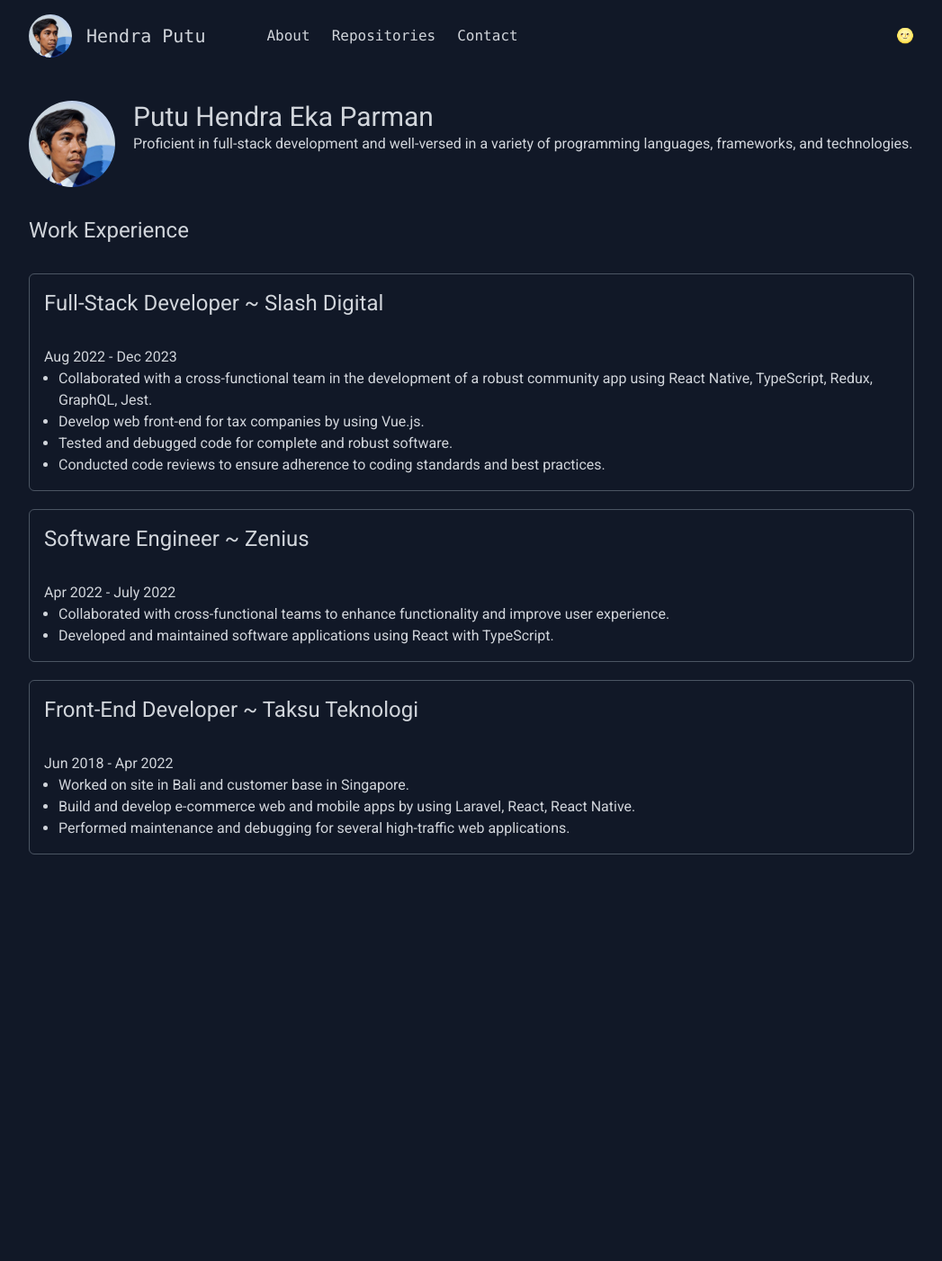
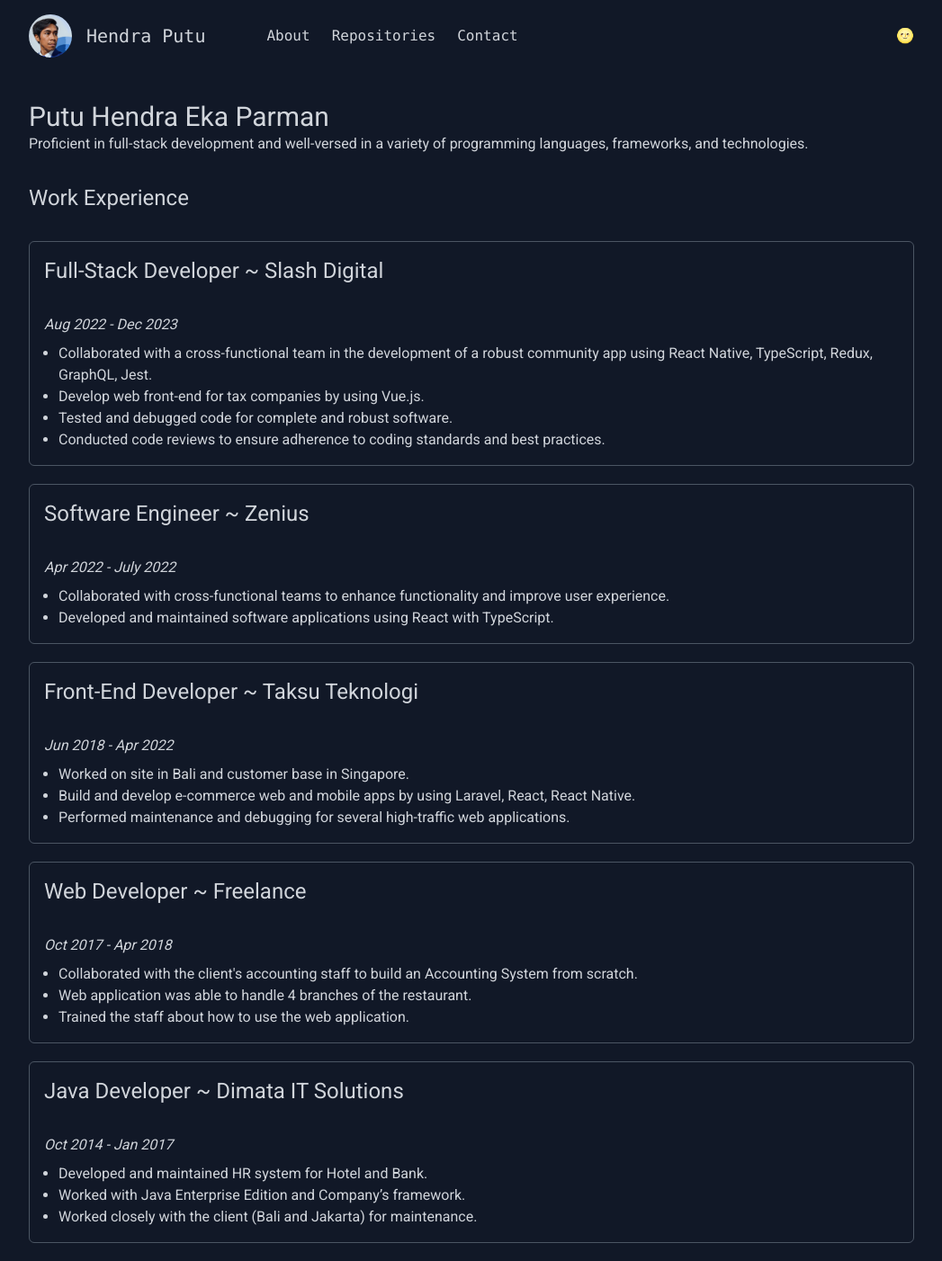
Before and after one commit to hendramchen/portfolio, a Next.js app: page /about in a window 1280 px wide. Shown: the whole page at 90% size, without its empty margins (116-1163 px from the left). Before the commit the page ends 970 px from the top, so only its background shows below. Built offline with nearby package versions, Linux system fonts and the light colour scheme.

Commit message:
update about and home page

```diff
--- a/app/about/page.tsx
+++ b/app/about/page.tsx
@@ -1,5 +1,3 @@
-import Image from "next/image";
-import profile from "../../public/images/profile-picture.png";
 import Card from "@/components/card";
 import H1 from "@/components/h1";
 
@@ -44,28 +42,37 @@ const workExperiences: WorkExperience[] = [
       "Performed maintenance and debugging for several high-traffic web applications.",
     ],
   },
+  {
+    company: "Freelance",
+    position: "Web Developer",
+    years: "Oct 2017 - Apr 2018",
+    descriptions: [
+      "Collaborated with the client's accounting staff to build an Accounting System from scratch.",
+      "Web application was able to handle 4 branches of the restaurant.",
+      "Trained the staff about how to use the web application.",
+    ],
+  },
+  {
+    company: "Dimata IT Solutions",
+    position: "Java Developer",
+    years: "Oct 2014 - Jan 2017",
+    descriptions: [
+      "Developed and maintained HR system for Hotel and Bank.",
+      "Worked with Java Enterprise Edition and Company’s framework.",
+      "Worked closely with the client (Bali and Jakarta) for maintenance.",
+    ],
+  },
 ];
 
 export default function AboutPage() {
   return (
     <div>
-      <div className="flex">
-        <Image
-          src={profile}
-          alt="Hendra"
-          className="w-24 h-24 rounded-full"
-          sizes="(max-width: 768px) 100vw, 50vw"
-          priority={true}
-          quality={50}
-          placeholder="blur"
-        />
-        <div className="ml-5">
-          <h1 className="text-3xl">Putu Hendra Eka Parman</h1>
-          <h3 className="text-base">
-            Proficient in full-stack development and well-versed in a variety of
-            programming languages, frameworks, and technologies.
-          </h3>
-        </div>
+      <div className="flex flex-col">
+        <h1 className="text-3xl">Putu Hendra Eka Parman</h1>
+        <h3 className="text-base">
+          Proficient in full-stack development and well-versed in a variety of
+          programming languages, frameworks, and technologies.
+        </h3>
       </div>
 
       <div className="mt-8">
@@ -90,7 +97,7 @@ function WorkCard({ company, position, years, descriptions }: WorkExperience) {
       <H1>
         {position} ~ {company}
       </H1>
-      <p>{years}</p>
+      <p className="mb-2 italic">{years}</p>
       <ul className="list-disc ml-4">
         {descriptions.map((item, index) => (
           <li key={index}>{item}</li>
--- a/app/contact/page.tsx
+++ b/app/contact/page.tsx
@@ -1,3 +1,5 @@
+import H1 from "@/components/h1";
+
 export const metadata = {
   title: "Contact",
 };
@@ -33,6 +35,8 @@ const contacts: ContactInfo[] = [
 export default function ContactPage() {
   return (
     <div>
+      <H1>Contact</H1>
+
       {contacts.map((contact, index) => (
         <ContactInfo
           key={index}
--- a/app/page.tsx
+++ b/app/page.tsx
@@ -1,44 +1,72 @@
 import Card from "@/components/card";
 import H1 from "@/components/h1";
+import profile from "./../public/images/profile-picture.png";
+import Image from "next/image";
 
 const projectDemos = [
   {
     id: 1,
     name: "Fast React Pizza",
     url: "https://fast-react-pizza-gamma-lovat.vercel.app/",
+    sourceUrl: "https://github.com/hendramchen/fast-react-pizza",
   },
   {
     id: 2,
     name: "WorldWise",
     url: "https://worldwise-lac.vercel.app/",
+    sourceUrl: "https://github.com/hendramchen/worldwise",
   },
   {
     id: 3,
     name: "Omnifood",
     url: "https://hendramchen.github.io/omnifood/",
+    sourceUrl: "https://github.com/hendramchen/omnifood",
   },
 ];
 export default async function Home() {
   return (
     <>
       <section className="mb-8">
-        <H1>Hello there! 👋</H1>
-        <p>My name is Hendra, I am a web developer.</p>
-        <p className="mb-5">
-          Proficient in full-stack development and well-versed in a variety of
-          programming languages, frameworks, and technologies.
-        </p>
+        <div className="flex items-center gap-4 mb-6">
+          <Image
+            src={profile}
+            alt="Hendra"
+            className="w-24 h-24 rounded"
+            priority={true}
+            quality={50}
+            placeholder="blur"
+          />
+          <div>
+            <h1>Hello there! 👋</h1>
+            <p>My name is Hendra, I am a full-stack developer.</p>
+            <p>I live in Bali, Indonesia 🇮🇩</p>
+          </div>
+        </div>
+
+        <H1>These are my demo projects.</H1>
+
         <ul className="grid grid-cols-1 md:grid-cols-3 gap-4">
           {projectDemos.map((project) => (
             <li key={project.id}>
               <Card className="font-mono h-full">
                 <H1>{project.name}</H1>
-                <a
-                  href={project.url}
-                  target="_blank"
-                  className="flex items-center gap-3"
-                >
-                  <div>Demo</div>
+                <div className="flex gap-6">
+                  <ButtonLink url={project.sourceUrl} title="Source" />
+                  <ButtonLink url={project.url} title="Demo" />
+                </div>
+              </Card>
+            </li>
+          ))}
+        </ul>
+      </section>
+    </>
+  );
+}
+
+function ButtonLink({ url, title }: { url: string; title: string }) {
+  return (
+    <a href={url} target="_blank" className="flex items-center gap-3">
+      <div>{title}</div>
       <div>
         <svg
           xmlns="http://www.w3.org/2000/svg"
@@ -56,11 +84,5 @@ export default async function Home() {
         </svg>
       </div>
     </a>
-              </Card>
-            </li>
-          ))}
-        </ul>
-      </section>
-    </>
   );
 }
--- a/app/projects/page.tsx
+++ b/app/projects/page.tsx
@@ -11,7 +11,7 @@ export const metadata = {
 export default async function ProjectsPage() {
   return (
     <div>
-      <H1>Projects</H1>
+      <H1>Repositories</H1>
 
       <div className="mb-8">Hello, this is the list of my repos!</div>
       <ErrorBoundary fallback={<div>Cannnot fetch projects currently</div>}>
```
Lines whose indentation alone changed are shown as unchanged.
